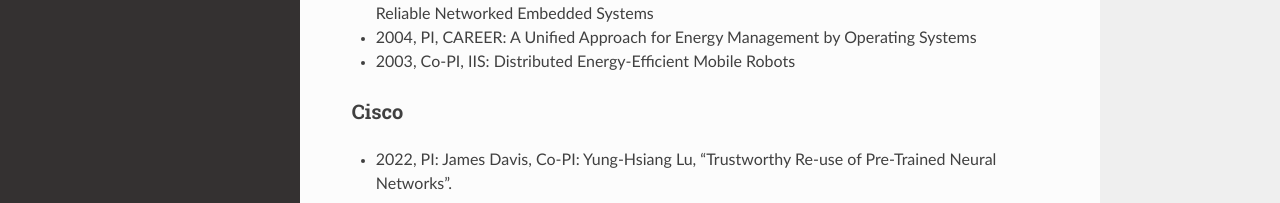
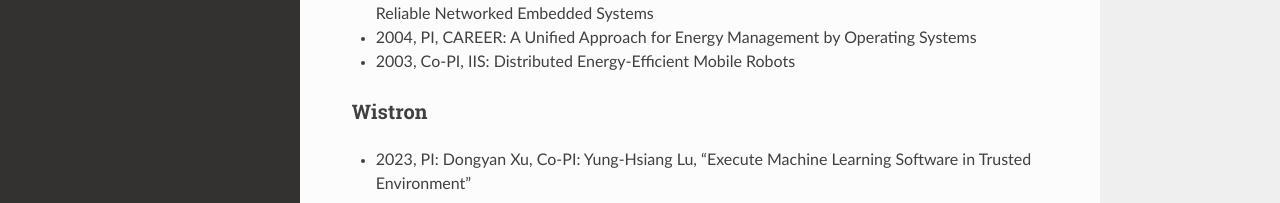
Before and after one commit to luyunghsiang/yhluweb, a Sphinx documentation site: the page built from source/research.rst, in a window 1280 px wide and 1400 px high, scrolled down 202 px. Shown: the part 1194-1397 px from the top of the window. Built offline with Sphinx 7.4.7 and the Read the Docs theme 2.0.0, drawn with Linux system fonts in a browser that asks for light colours; some of the changed text lies outside the part shown.

```diff
--- a/source/research.rst
+++ b/source/research.rst
@@ -20,7 +20,7 @@ and analyze large amounts of data from distributed sources.
 +---------------------------------+-----------------------------+-------------------------------------------------------------+
 | Trust of Machine Learning Code  | Cisco                       | Evaluate Trustworthiness of Pre-Trained Neural Networks     |
 +---------------------------------+-----------------------------+-------------------------------------------------------------+
-| Trusted Machine Learning        | Wistron                     | Execute Machine Learning Software on Trusted Environment    |
+| Trusted Machine Learning        | Wistron                     | Execute Machine Learning Software in Trusted Environment    |
 +---------------------------------+-----------------------------+-------------------------------------------------------------+
 
 Research Funding
@@ -90,6 +90,11 @@ National Science Foundation
   Operating Systems
 
 - 2003, Co-PI, IIS: Distributed Energy-Efficient Mobile Robots
+
+Wistron
+^^^^^^^
+- 2023, PI: Dongyan Xu, Co-PI: Yung-Hsiang Lu, "Execute Machine
+  Learning Software in Trusted Environment"
 
 Cisco
 ^^^^^
```
Also changed, not shown: source/index.rst (+11 -1 lines).
